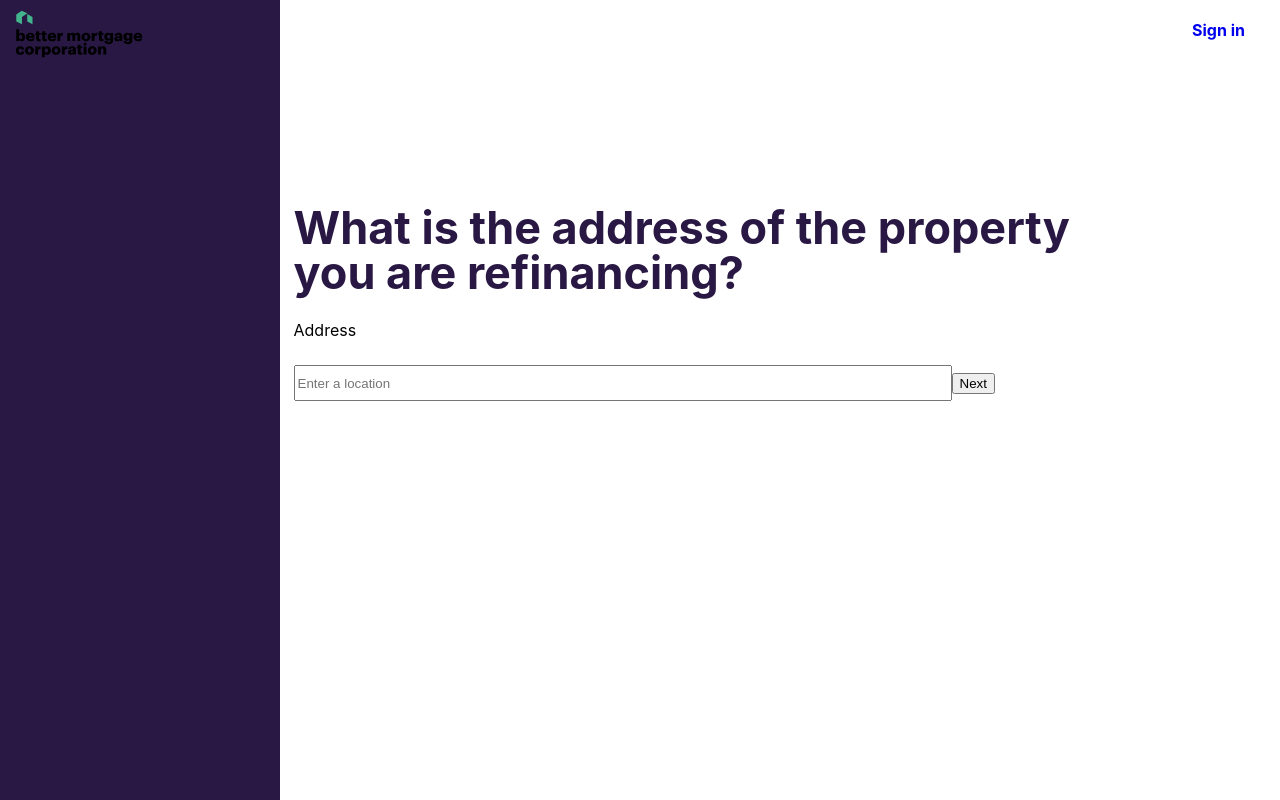
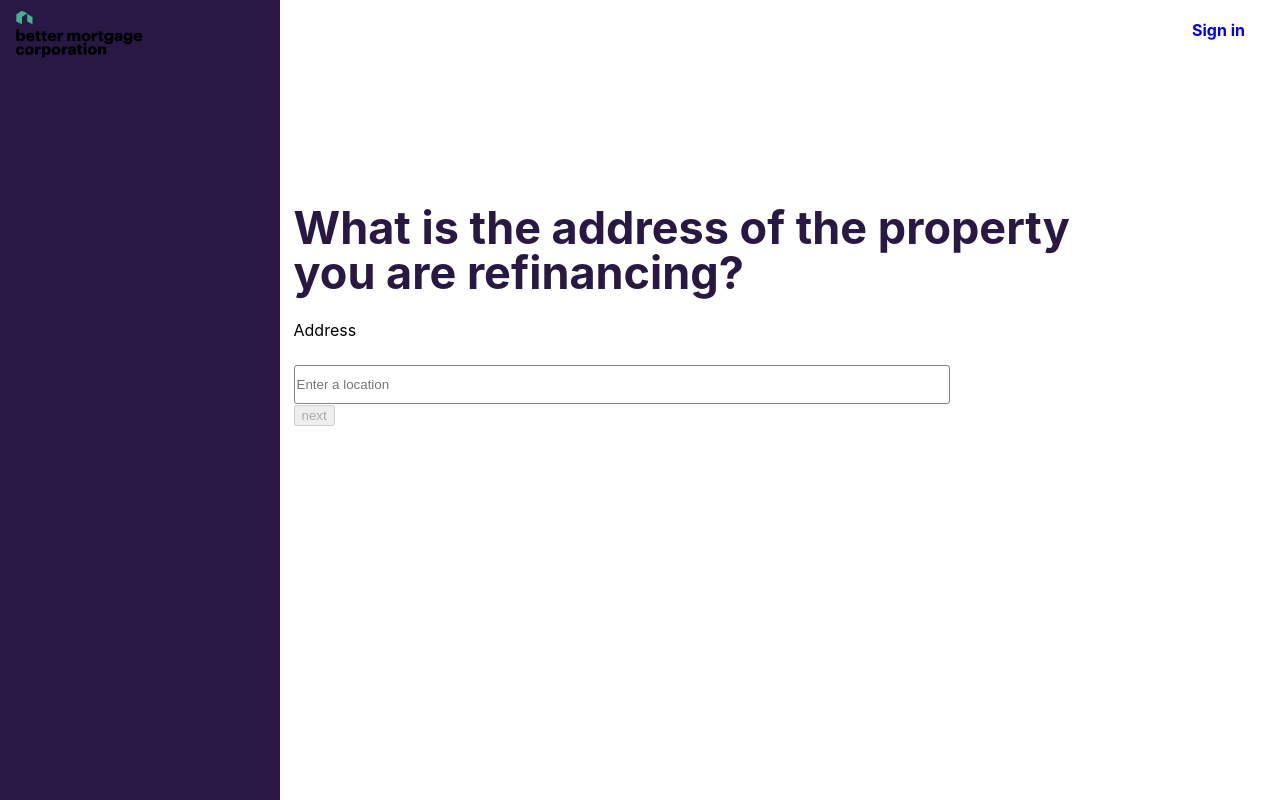
Before and after one commit to MUR4DI1JR/customerService, a React (Create React App) app: page / in a window 1280 px wide. Built offline with nearby package versions, Linux system fonts and the light colour scheme; no server answers.

Commit message:
#create input and button component

```diff
--- /dev/null
+++ b/src/components/UI/container/Button/button.css
@@ -0,0 +1,29 @@
+.Button{
+    width: 150px;
+    text-align: center;
+    background-color: #00c397;
+    border: none;
+    color: white;
+    outline: none;
+    cursor: pointer;
+    font: inherit;
+    padding: 10px;
+    margin: 10px;
+    font-weight: bold;
+    border-radius: 30px;
+}
+
+.Button:first-of-type {
+    margin-left: 0;
+    padding-left: 0;
+}
+
+.Success {
+    background: green;
+    color: #5C9210;
+}
+
+.Danger {
+    background: red;
+    color: #944317;
+}
--- /dev/null
+++ b/src/components/UI/container/Button/buttons.js
@@ -0,0 +1,15 @@
+import React from 'react';
+import './button.css';
+
+const Buttons = (props) => {
+    return (
+        <button
+            onClick={props.clicked}
+            className={["Button", props.btnType].join(" ")}
+        >
+            {props.children}
+        </button>
+    );
+};
+
+export default Buttons;
--- /dev/null
+++ b/src/components/UI/container/Input/input.css
@@ -0,0 +1,10 @@
+.Input{
+    height: 50px;
+    border: 1px solid #818587;
+    border-radius: 3px;
+    outline: none;
+}
+.Input:hover,
+.Input:focus {
+    border: 1px solid green;
+}
--- /dev/null
+++ b/src/components/UI/container/Input/inputs.js
@@ -0,0 +1,16 @@
+import React from 'react';
+import './input.css';
+
+const Inputs = (props) => {
+    return (
+        <input
+            type={props.type}
+            className={["Input", props.inputType].join(" ")}
+            value={props.value}
+            onChange={props.changeText}
+            placeholder={props.placeholder}
+        />
+    );
+};
+
+export default Inputs;
--- a/src/components/pages/Home/Home.js
+++ b/src/components/pages/Home/Home.js
@@ -6,12 +6,17 @@ import {setLocationUser} from "../../../redux/db/dbAction";
 
 import './home.css';
 import logo from './../../../assets/better-logo.svg';
+import Buttons from "../../UI/container/Button/buttons";
+import Inputs from "../../UI/container/Input/inputs";
 
 const Home = ({currentUser, setLocationUser}) => {
     const [location, setLocation] = useState('');
 
     const clickBtn = (event) =>{
       event.preventDefault();
+      if(!location.trim()){
+          return
+      }
       setLocationUser(location);
     };
 
@@ -27,13 +32,15 @@ const Home = ({currentUser, setLocationUser}) => {
                 <div className="question">
                     <h1>What is the address of the property you are refinancing?</h1>
                     <p>Address</p>
-                    <input
+                    <Inputs
                         type="text"
-                        placeholder="Enter a location"
+                        placeholder = "Enter a location"
                         value={location}
-                        onChange={event => setLocation(event.target.value)}
+                        changeText={event => setLocation(event.target.value)}
                     />
-                    <button onClick={clickBtn}>Next</button>
+                </div>
+                <div className="confirm">
+                    {location ? <Buttons clicked={clickBtn} btnType={location ? "Success" : "Danger"}>next</Buttons> : <button disabled>next</button>}
                 </div>
             </div>
 
--- a/src/components/pages/Home/home.css
+++ b/src/components/pages/Home/home.css
@@ -36,7 +36,7 @@ html, body {height:100vh;}
 }
 .question input{
     width: 650px;
-    height: 30px;
+    height: 35px;
 }
 .right-side-bar{
     margin: 20px 35px;
```
Also changed, not shown: src/components/UI/footer/footer.js (added), 1 other file (tests, documents, lock files or other folders).
